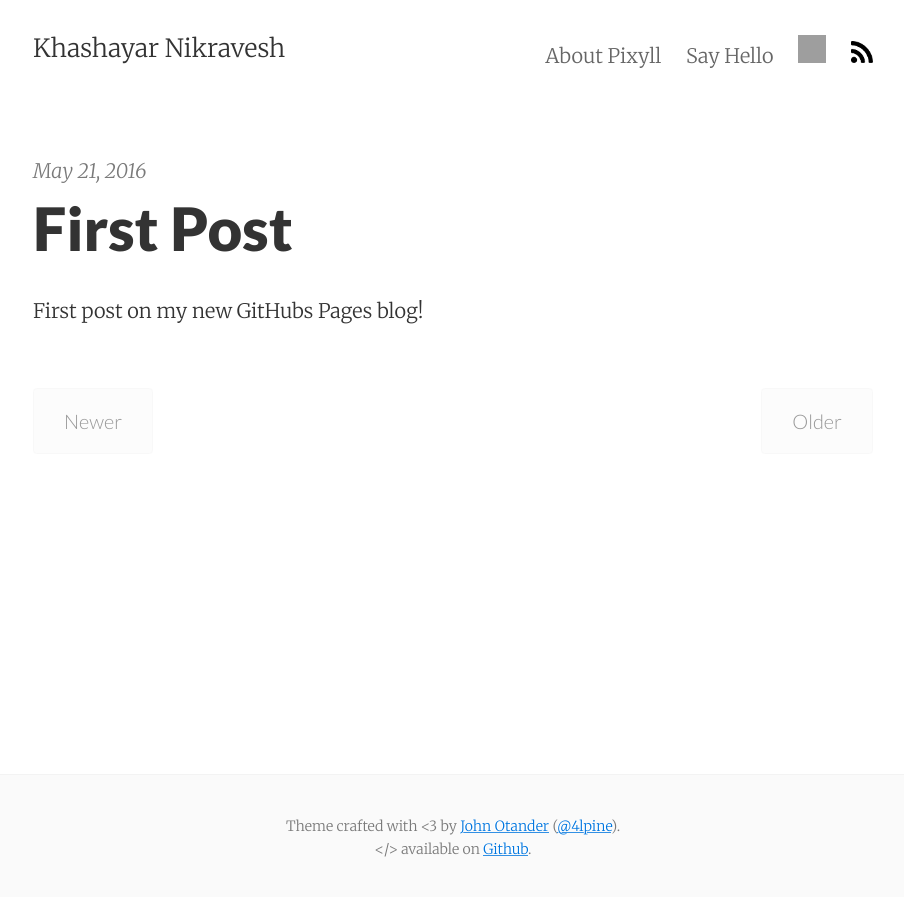
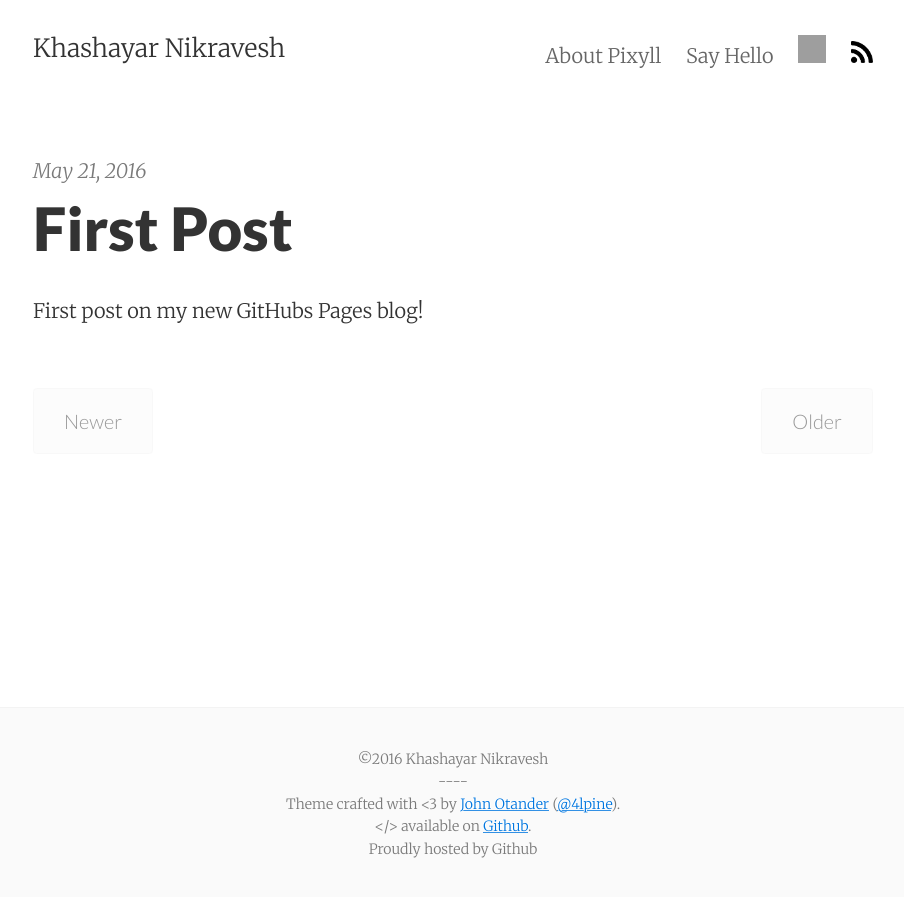
Before and after one commit to knikravesh/knikravesh.github.io, a Jekyll site: the page built from index.html, in a window 1280 px wide. Shown: the top 897 px of the page, without its empty margins (187-1091 px from the left). Built offline with Jekyll 4.4.1, drawn with Linux system fonts in a browser that asks for light colours; the list of posts is cut into pages by our own code; grey boxes are pictures that could not be loaded.

Commit message:
Footer Update

```diff
--- a/_includes/footer.html
+++ b/_includes/footer.html
@@ -1,8 +1,11 @@
 <footer class="center">
   <div class="measure">
     <small>
+      ©2016 Khashayar Nikravesh<br>
+      ----<br>
       Theme crafted with &lt;3 by <a href="http://johnotander.com">John Otander</a> (<a href="https://twitter.com/4lpine">@4lpine</a>).<br>
-      &lt;/&gt; available on <a href="https://github.com/johnotander/pixyll">Github</a>.
+      &lt;/&gt; available on <a href="https://github.com/johnotander/pixyll">Github</a>.<br>
+      Proudly hosted by Github
     </small>
   </div>
 </footer>
```
